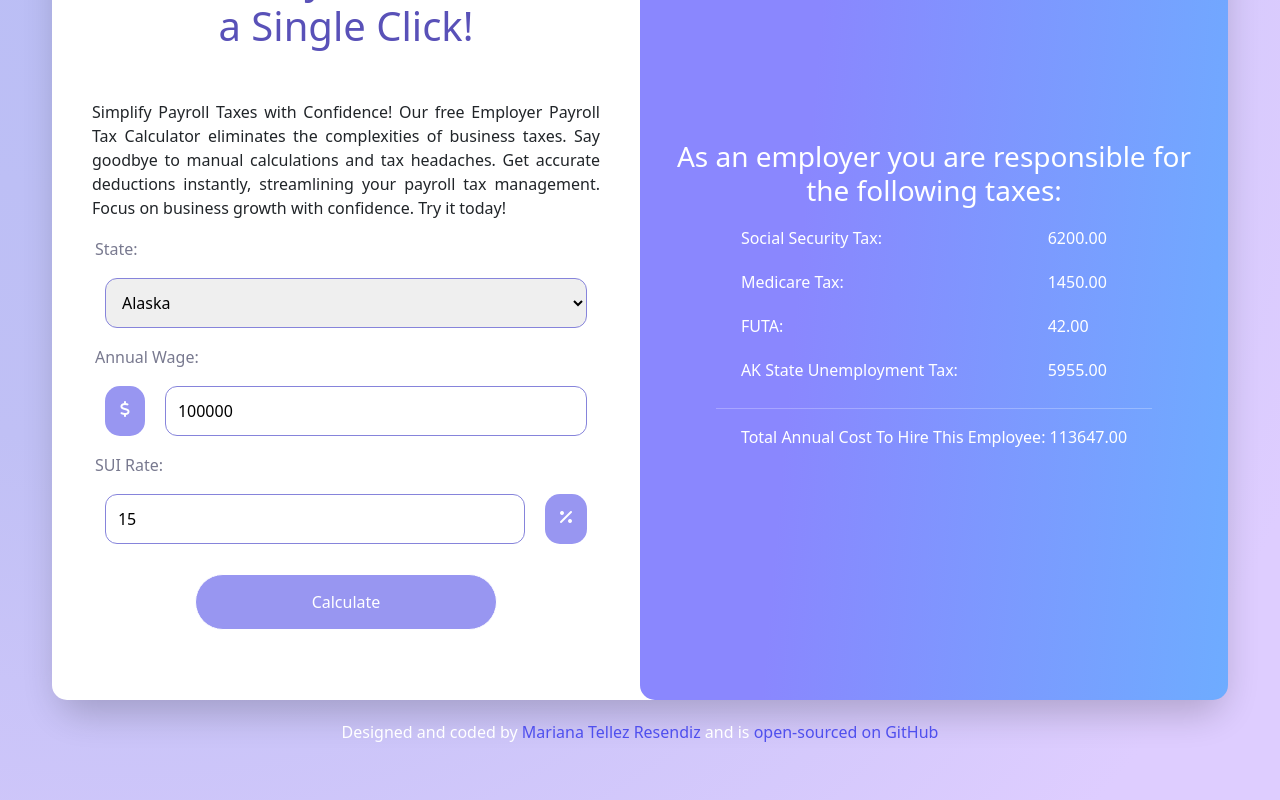
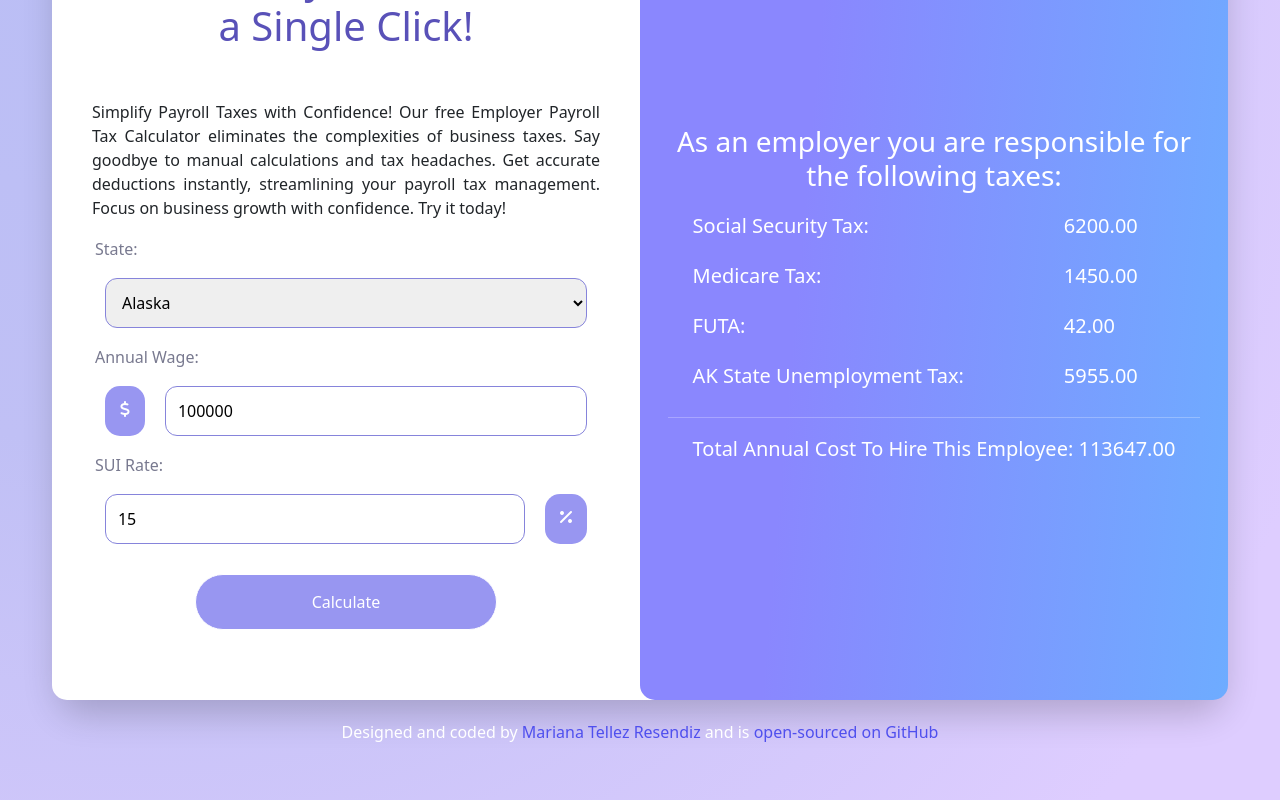
Before and after one commit to MarianaTellezR/employer-payroll-tax-calculator-mariana-tellez, a React (Create React App) app: page / in a window 1280 px wide. Both pictures are taken after a click on the input "Calculate". Shown: the part 224-1024 px from the top of the page. Built offline with nearby package versions, Linux system fonts and the light colour scheme.

Commit message:
Updated Results.css

```diff
--- a/src/Results.css
+++ b/src/Results.css
@@ -1,3 +1,7 @@
 .Results {
   color: white;
 }
+
+.Results p {
+  font-size: 20px;
+}
```
